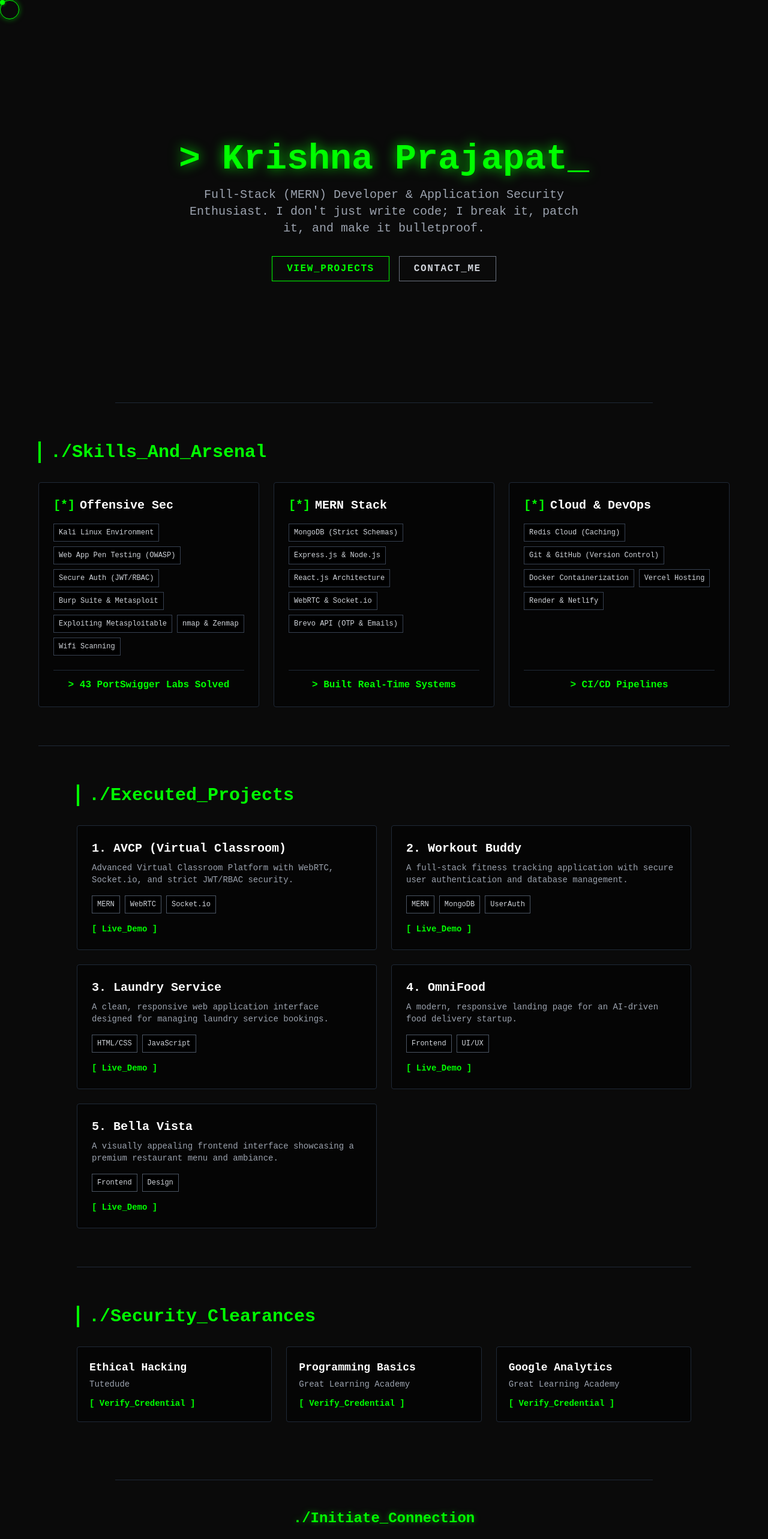
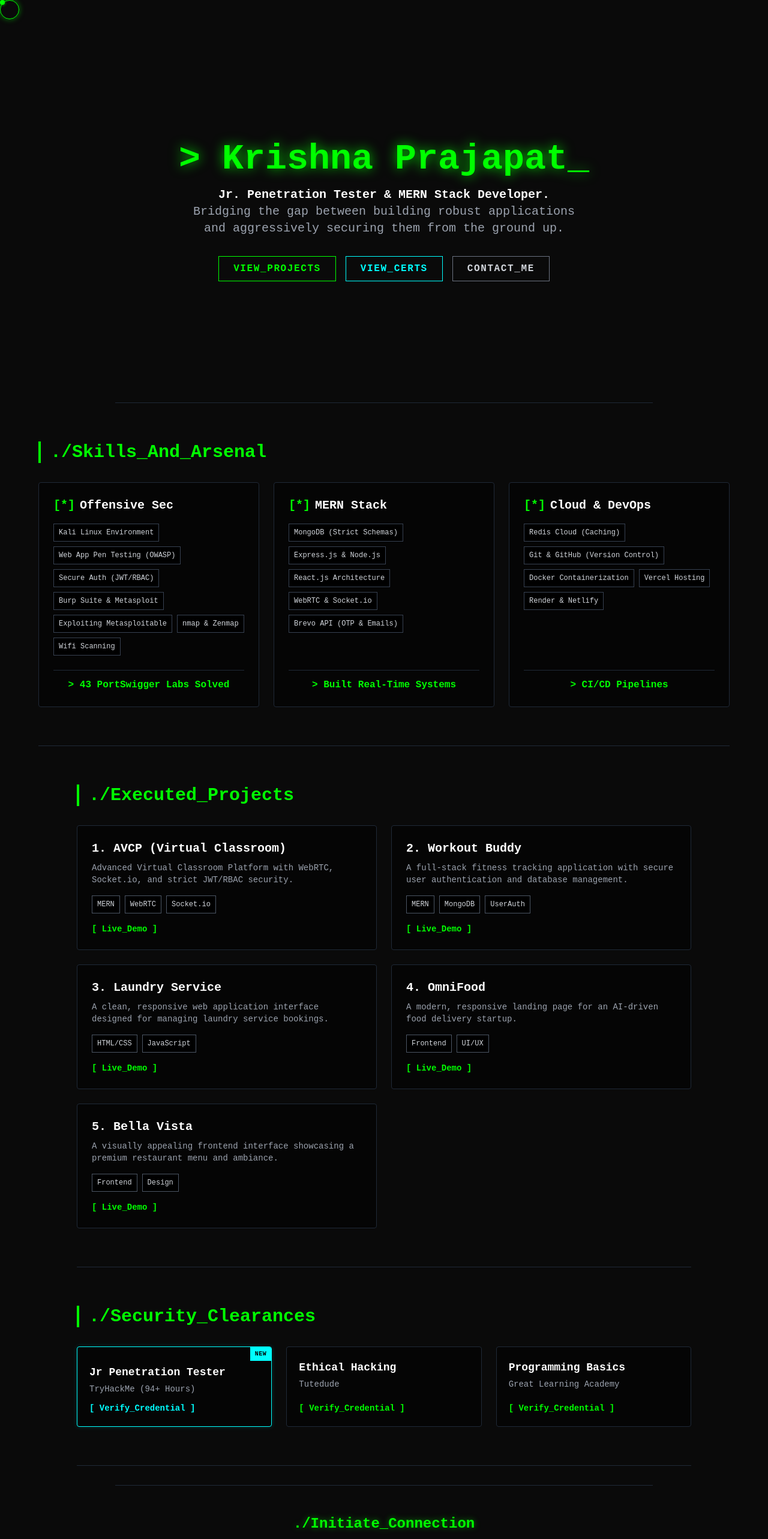
Before and after one commit to Krishna4596/hacker-portfolio, a React (Vite) app: page / in a window 1280 px wide. Shown: the top 2566 px of the page at 60% size. Built offline with nearby package versions, Linux system fonts and the light colour scheme.

Commit message:
feat: updated hero section, added THM Jr Pentester cert and neon cursor

```diff
--- a/src/App.jsx
+++ b/src/App.jsx
@@ -67,18 +67,22 @@ function App() {
         className={`fixed top-0 left-0 w-8 h-8 border rounded-full pointer-events-none z-50 hidden md:block transition-all duration-150 ease-out ${isHoveringLink ? 'scale-[1.8] border-[#00ffff] shadow-[0_0_15px_rgba(0,255,255,0.6)]' : 'scale-100 border-hackerGreen shadow-[0_0_10px_rgba(0,255,0,0.5)]'}`}
       ></div>
 
-      {/* --- HERO SECTION --- */}
+       {/* --- HERO SECTION --- */}
       <div className="min-h-[80vh] flex flex-col items-center justify-center text-center w-full max-w-4xl border-b border-gray-800">
         <h1 className="text-4xl md:text-6xl font-bold text-hackerGreen mb-4 drop-shadow-[0_0_10px_rgba(0,255,0,0.8)]">
           &gt; Krishna Prajapat_
         </h1>
         <p className="text-lg md:text-xl text-gray-400 mb-8 max-w-2xl leading-relaxed">
-          Full-Stack (MERN) Developer & Application Security Enthusiast.
-          I don't just write code; I break it, patch it, and make it bulletproof.
+          <span className="text-white font-bold">Jr. Penetration Tester & MERN Stack Developer.</span> <br/>
+          Bridging the gap between building robust applications and aggressively securing them from the ground up.
         </p>
         <div className="flex flex-wrap justify-center gap-4">
           <a href="#projects" className="border border-hackerGreen text-hackerGreen px-6 py-2 hover:bg-hackerGreen hover:text-black transition-all duration-300 font-bold tracking-widest cursor-none">
             VIEW_PROJECTS
+          </a>
+          {/* New VIEW_CERTS Button in Neon Cyan */}
+          <a href="#certifications" className="border border-[#00ffff] text-[#00ffff] px-6 py-2 hover:bg-[#00ffff] hover:shadow-[0_0_10px_rgba(0,255,255,0.8)] hover:text-black transition-all duration-300 font-bold tracking-widest cursor-none">
+            VIEW_CERTS
           </a>
           <a href="#contact" className="border border-gray-500 text-gray-300 px-6 py-2 hover:border-white hover:text-white transition-all duration-300 font-bold tracking-widest cursor-none">
             CONTACT_ME
@@ -206,12 +210,23 @@ function App() {
         </div>
       </div>
 
-      {/* --- CERTIFICATIONS SECTION --- */}
-      <div className="w-full max-w-5xl py-16 mx-auto">
+     {/* --- CERTIFICATIONS SECTION --- */}
+      <div id="certifications" className="w-full max-w-5xl py-16 mx-auto border-b border-gray-800">
         <h2 className="text-3xl font-bold text-hackerGreen mb-8 border-l-4 border-hackerGreen pl-4">
           ./Security_Clearances
         </h2>
         <div className="grid grid-cols-1 md:grid-cols-3 gap-6">
+
+          {/* Main THM Certificate with special Cyan Glow */}
+          <div className="h-full flex flex-col bg-darkerBg border border-[#00ffff] shadow-[0_0_8px_rgba(0,255,255,0.15)] p-5 rounded hover:border-hackerGreen hover:shadow-[0_0_12px_rgba(0,255,0,0.4)] transition-all duration-300 cursor-none relative overflow-hidden">
+            <div className="absolute top-0 right-0 bg-[#00ffff] text-black text-[10px] font-bold px-2 py-1 tracking-wider">NEW</div>
+            <h3 className="text-lg font-bold text-white mb-1 mt-2">Jr Penetration Tester</h3>
+            <p className="flex-1 text-gray-400 text-sm mb-3">TryHackMe (94+ Hours)</p>
+            <a href="https://tryhackme-certificates.s3-eu-west-1.amazonaws.com/THM-52EZYVH0BU.pdf" target="_blank" rel="noreferrer" className="text-[#00ffff] hover:text-hackerGreen hover:drop-shadow-[0_0_5px_rgba(0,255,0,0.8)] transition-all duration-300 text-sm font-bold block mt-auto cursor-none w-fit">
+              [ Verify_Credential ]
+            </a>
+          </div>
+
           <div className="h-full flex flex-col bg-darkerBg border border-gray-800 p-5 rounded hover:border-hackerGreen transition-all duration-300 cursor-none">
             <h3 className="text-lg font-bold text-white mb-1">Ethical Hacking</h3>
             <p className="flex-1 text-gray-400 text-sm mb-3">Tutedude</p>
@@ -219,6 +234,7 @@ function App() {
               [ Verify_Credential ]
             </a>
           </div>
+
           <div className="h-full flex flex-col bg-darkerBg border border-gray-800 p-5 rounded hover:border-hackerGreen transition-all duration-300 cursor-none">
             <h3 className="text-lg font-bold text-white mb-1">Programming Basics</h3>
             <p className="flex-1 text-gray-400 text-sm mb-3">Great Learning Academy</p>
@@ -226,13 +242,7 @@ function App() {
               [ Verify_Credential ]
             </a>
           </div>
-          <div className="h-full flex flex-col bg-darkerBg border border-gray-800 p-5 rounded hover:border-hackerGreen transition-all duration-300 cursor-none">
-            <h3 className="text-lg font-bold text-white mb-1">Google Analytics</h3>
-            <p className="flex-1 text-gray-400 text-sm mb-3">Great Learning Academy</p>
-            <a href="https://www.mygreatlearning.com/certificate/OFYRQEAY" target="_blank" rel="noreferrer" className="text-hackerGreen hover:text-[#00ffff] hover:drop-shadow-[0_0_5px_rgba(0,255,255,0.8)] transition-all duration-300 text-sm font-bold block mt-auto cursor-none w-fit">
-              [ Verify_Credential ]
-            </a>
-          </div>
+
         </div>
       </div>
 
@@ -249,7 +259,7 @@ function App() {
           <a href="https://github.com/Krishna4596" target="_blank" rel="noreferrer" className="border border-gray-700 text-white bg-darkerBg px-6 py-2 hover:border-[#00ffff] hover:text-[#00ffff] hover:shadow-[0_0_10px_rgba(0,255,255,0.5)] transition-all duration-300 font-bold tracking-widest cursor-none text-sm">
             [ GitHub ]
           </a>
-          <a href="https://www.linkedin.com/in/krishna-prajapat-474089338/" target="_blank" rel="noreferrer" className="border border-gray-700 text-white bg-darkerBg px-6 py-2 hover:border-[#00ffff] hover:text-[#00ffff] hover:shadow-[0_0_10px_rgba(0,255,255,0.5)] transition-all duration-300 font-bold tracking-widest cursor-none text-sm">
+          <a href="https://www.linkedin.com/in/krishnaprajapat" target="_blank" rel="noreferrer" className="border border-gray-700 text-white bg-darkerBg px-6 py-2 hover:border-[#00ffff] hover:text-[#00ffff] hover:shadow-[0_0_10px_rgba(0,255,255,0.5)] transition-all duration-300 font-bold tracking-widest cursor-none text-sm">
             [ LinkedIn ]
           </a>
           <a href="mailto:krishprajapat9977@gmail.com" className="border border-gray-700 text-white bg-darkerBg px-6 py-2 hover:border-[#00ffff] hover:text-[#00ffff] hover:shadow-[0_0_10px_rgba(0,255,255,0.5)] transition-all duration-300 font-bold tracking-widest cursor-none text-sm">
--- a/src/index.css
+++ b/src/index.css
@@ -7,3 +7,6 @@ body {
   color: #ffffff;
   margin: 0;
 }
+html {
+  scroll-behavior: smooth;
+}
```
